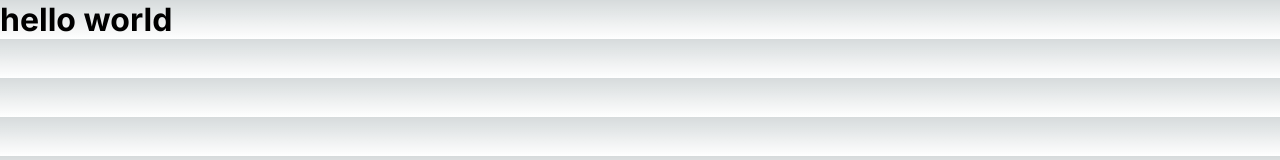
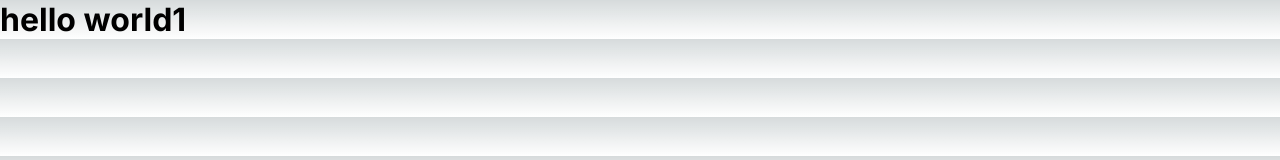
Before and after one commit to swedr13/nextJS-portfolio, a Next.js app: page / in a window 1280 px wide. Shown: the top 160 px of the page. Built offline with nearby package versions, Linux system fonts and the light colour scheme.

Commit message:
change h1 to hello world 1
page changed the h1 to hello world1

```diff
--- a/app/page.js
+++ b/app/page.js
@@ -3,6 +3,6 @@ import styles from './page.module.css'
 
 export default function Home() {
   return (
-    <h1>hello world</h1>
+    <h1>hello world1</h1>
   )
 }
```
